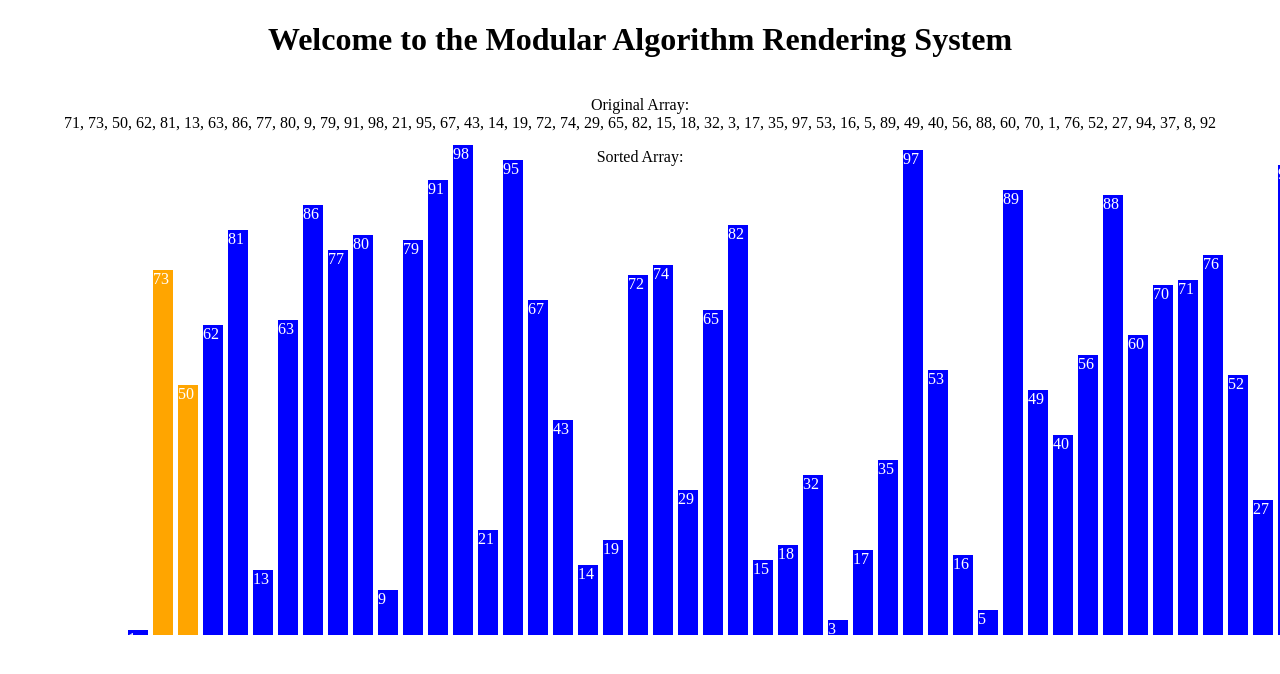
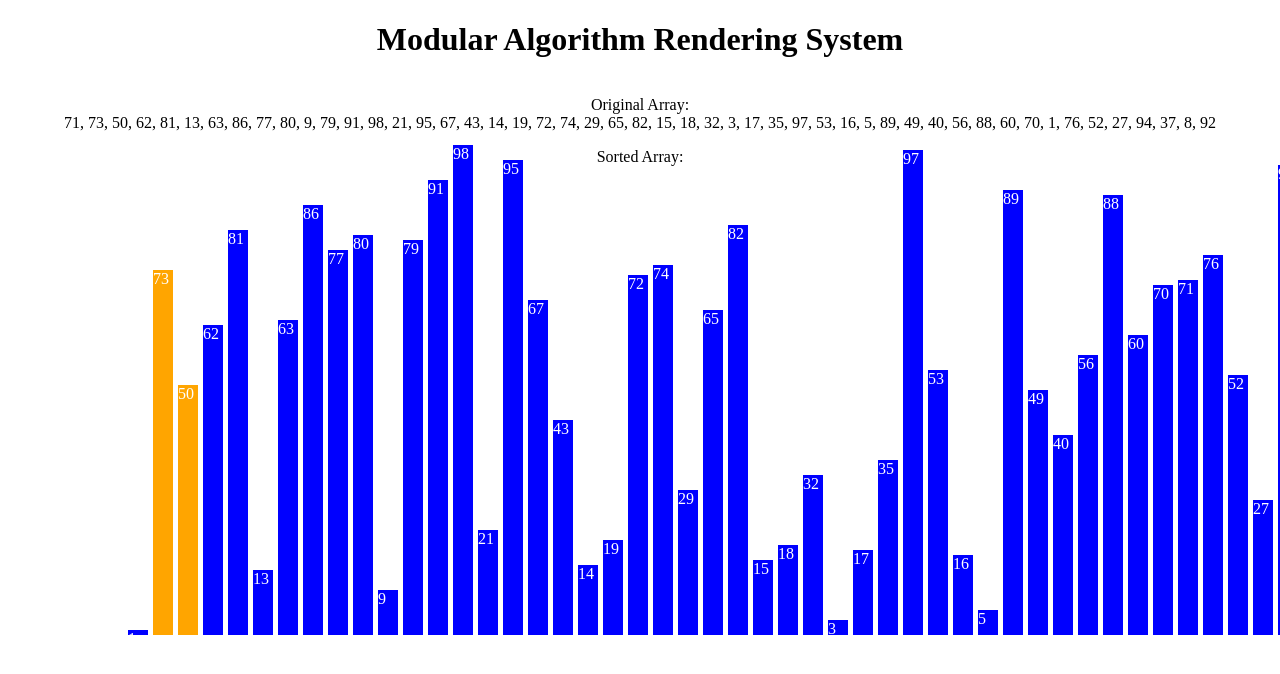
Before and after one commit to phmarcel0x/mars, a website with bundled scripts: page src/index.html in a window 1280 px wide. Shown: the top 674 px of the page. Built offline with nearby package versions, Linux system fonts and the light colour scheme.

Commit message:
remove "welcome"

```diff
--- a/src/index.html
+++ b/src/index.html
@@ -14,7 +14,7 @@
 
     <body>
         <div id="header">
-            <h1>Welcome to the Modular Algorithm Rendering System</h1>
+            <h1>Modular Algorithm Rendering System</h1>
         </div>
 
         <!-- Display the original and sorted arrays -->
```
